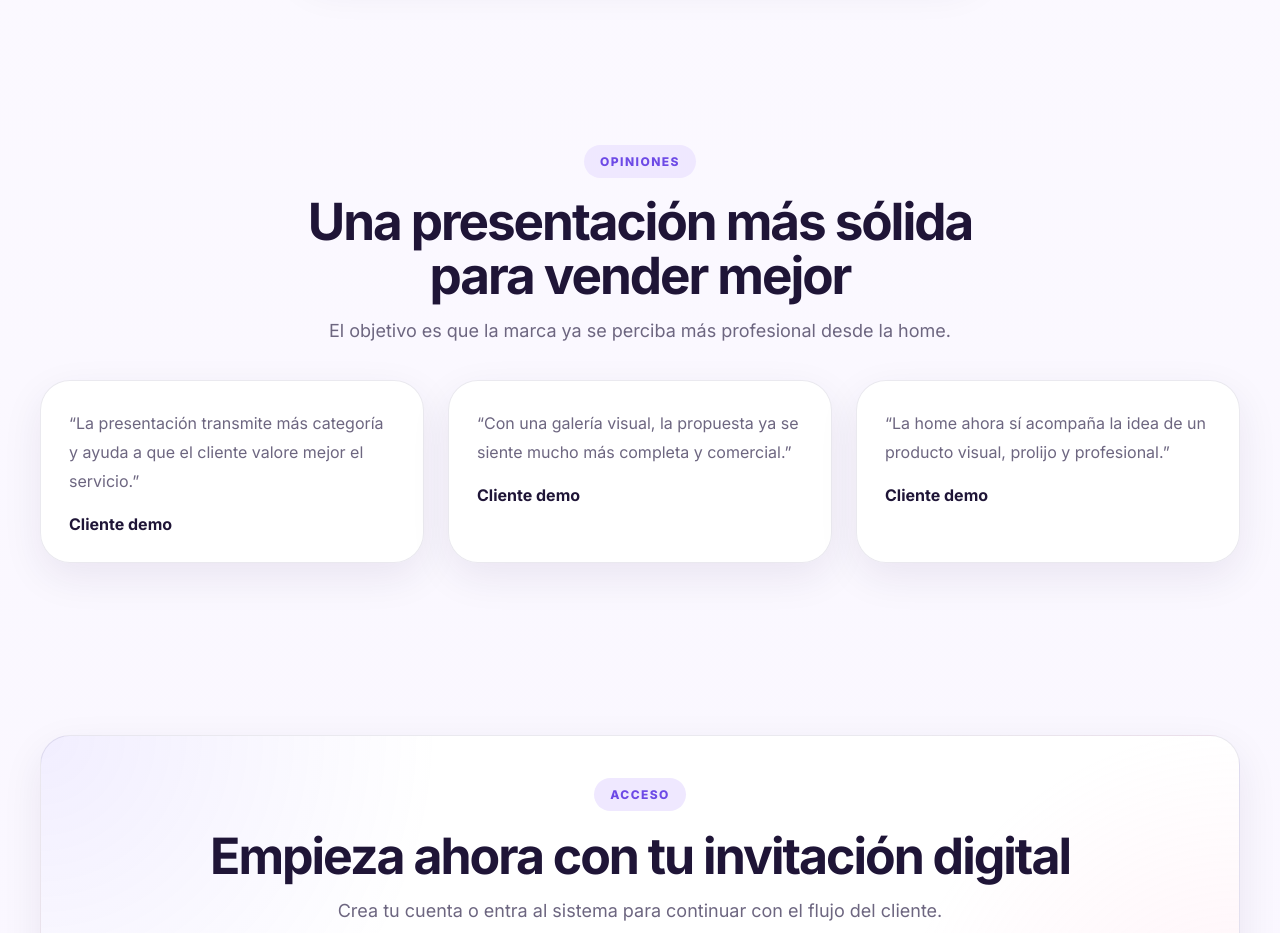
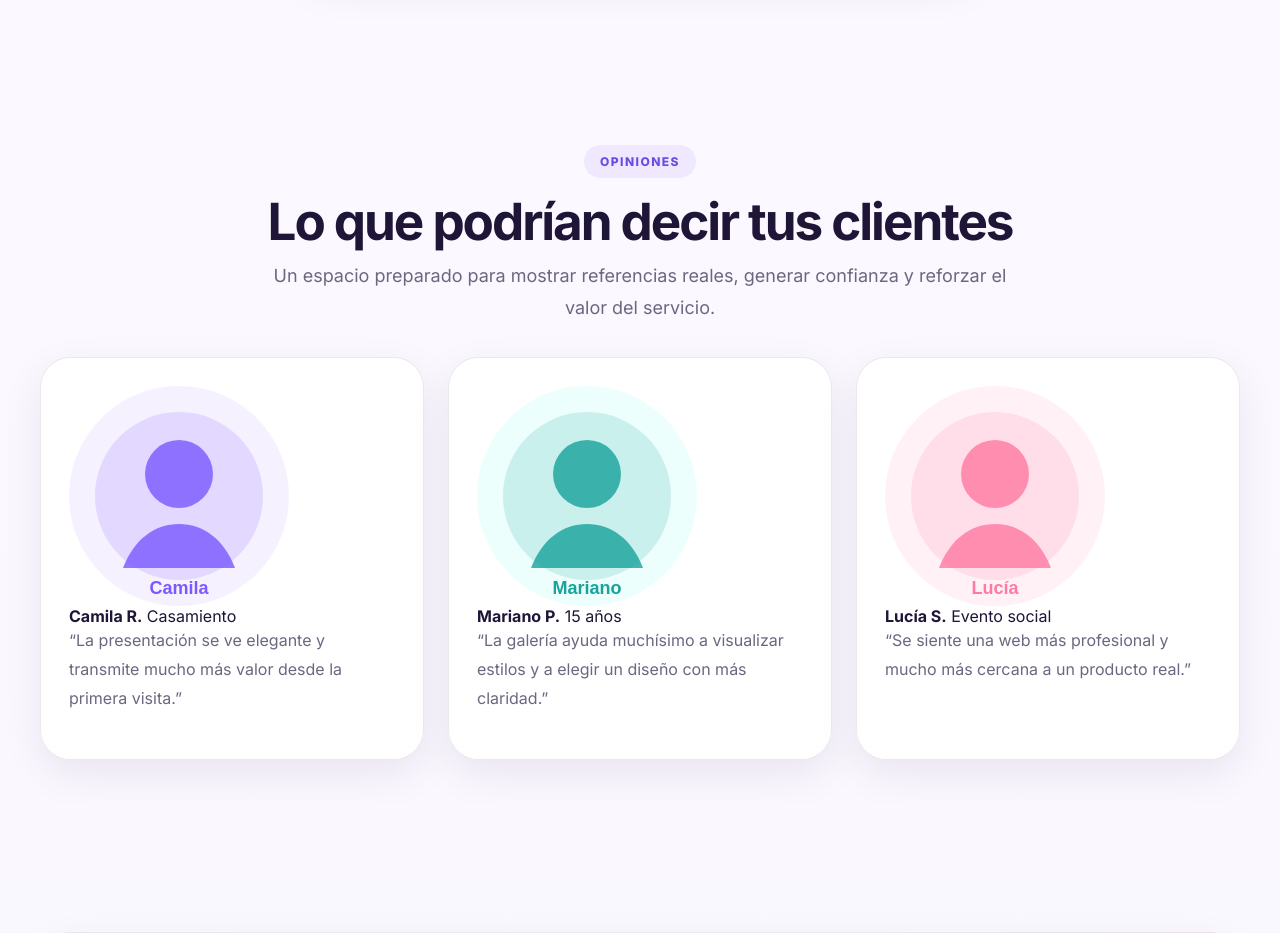
Before and after one commit to medsysbot/invita-virtual, a Flask app: page / in a window 1280 px wide. Shown: the part 5179-6112 px from the top of the page. Run offline with Flask 3, Linux system fonts and the light colour scheme; data that the repository does not hold is empty.

Commit message:
Update home.html

```diff
--- a/templates/public/home.html
+++ b/templates/public/home.html
@@ -317,26 +317,50 @@
   <div class="container">
     <div class="section-heading section-heading--center">
       <span class="section-badge">Opiniones</span>
-      <h2>Una presentación más sólida para vender mejor</h2>
+      <h2>Lo que podrían decir tus clientes</h2>
       <p>
-        El objetivo es que la marca ya se perciba más profesional desde la home.
+        Un espacio preparado para mostrar referencias reales, generar confianza y reforzar el valor del servicio.
       </p>
     </div>
 
     <div class="testimonial-grid">
       <article class="testimonial-card">
-        <p>“La presentación transmite más categoría y ayuda a que el cliente valore mejor el servicio.”</p>
-        <strong>Cliente demo</strong>
+        <div class="testimonial-card__top">
+          <img src="{{ url_for('static', filename='img/avatar-01.svg') }}" alt="Avatar de Camila" class="testimonial-avatar">
+          <div class="testimonial-meta">
+            <strong>Camila R.</strong>
+            <span>Casamiento</span>
+          </div>
+        </div>
+        <p>
+          “La presentación se ve elegante y transmite mucho más valor desde la primera visita.”
+        </p>
       </article>
 
       <article class="testimonial-card">
-        <p>“Con una galería visual, la propuesta ya se siente mucho más completa y comercial.”</p>
-        <strong>Cliente demo</strong>
+        <div class="testimonial-card__top">
+          <img src="{{ url_for('static', filename='img/avatar-02.svg') }}" alt="Avatar de Mariano" class="testimonial-avatar">
+          <div class="testimonial-meta">
+            <strong>Mariano P.</strong>
+            <span>15 años</span>
+          </div>
+        </div>
+        <p>
+          “La galería ayuda muchísimo a visualizar estilos y a elegir un diseño con más claridad.”
+        </p>
       </article>
 
       <article class="testimonial-card">
-        <p>“La home ahora sí acompaña la idea de un producto visual, prolijo y profesional.”</p>
-        <strong>Cliente demo</strong>
+        <div class="testimonial-card__top">
+          <img src="{{ url_for('static', filename='img/avatar-03.svg') }}" alt="Avatar de Lucía" class="testimonial-avatar">
+          <div class="testimonial-meta">
+            <strong>Lucía S.</strong>
+            <span>Evento social</span>
+          </div>
+        </div>
+        <p>
+          “Se siente una web más profesional y mucho más cercana a un producto real.”
+        </p>
       </article>
     </div>
   </div>
```
